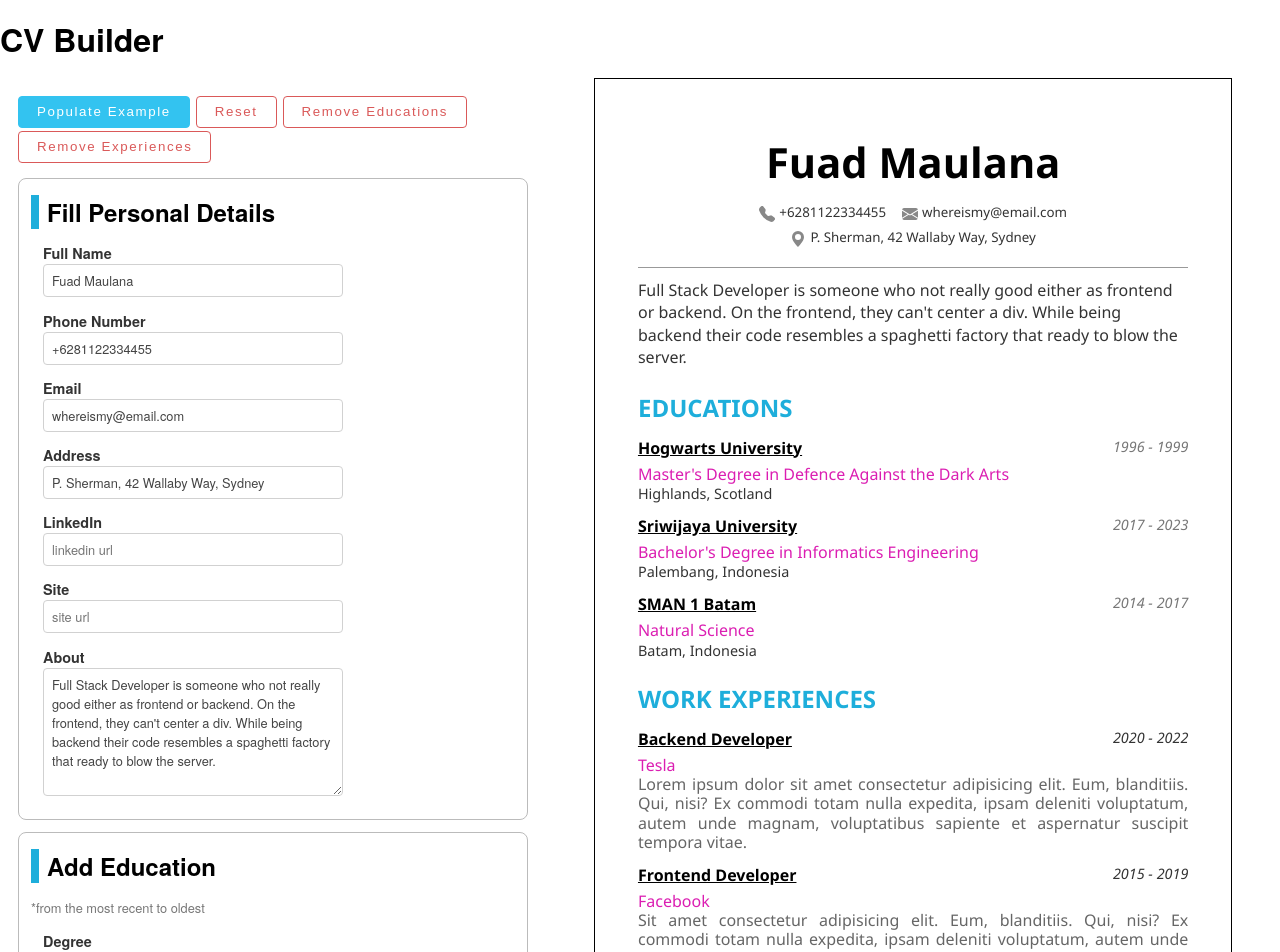
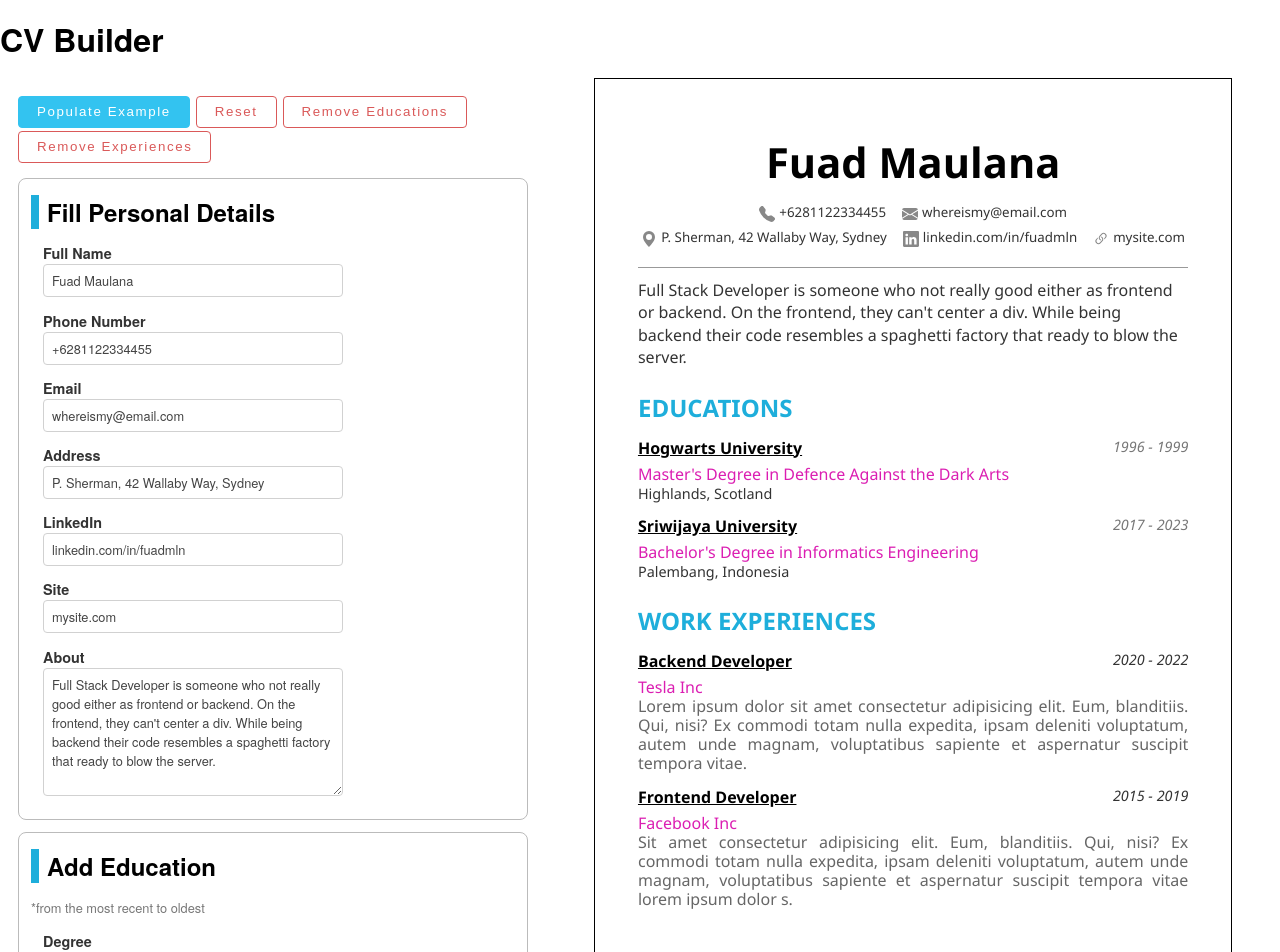
Before and after one commit to fuadmln/react-cvbuilder, a React (Vite) app: page / in a window 1280 px wide. Shown: the top 952 px of the page. Built offline with nearby package versions, Linux system fonts and the light colour scheme; the HTML template or start-up script is replaced by a standard one.

Commit message:
feat: add link and linkedin data in profile

```diff
--- a/src/dummy-data.js
+++ b/src/dummy-data.js
@@ -3,19 +3,12 @@ const bio = {
   email: 'whereismy@email.com',
   phone: '+6281122334455',
   address: 'P. Sherman, 42 Wallaby Way, Sydney',
+  link: 'mysite.com',
+  linkedin: 'linkedin.com/in/fuadmln',
   about: 'Full Stack Developer is someone who not really good either as frontend or backend. On the frontend, they can\'t center a div. While being backend their code resembles a spaghetti factory that ready to blow the server.'
 }
 
 const educations = [
-  {
-    id: 2221,
-    degree: 'school',
-    institution: 'SMAN 1 Batam',
-    major: 'Natural Science',
-    yearIn: 2014,
-    yearOut: 2017,
-    location: 'Batam, Indonesia'
-  },
   {
     id: 2222,
     degree: 'bachelor',
@@ -40,7 +33,7 @@ const experiences = [
   {
     id: 3331,
     position: 'Frontend Developer',
-    company: 'Facebook',
+    company: 'Facebook Inc',
     yearIn: '2015',
     yearOut: '2019',
     description: 'Sit amet consectetur adipisicing elit. Eum, blanditiis. Qui, nisi? Ex commodi totam nulla expedita, ipsam deleniti voluptatum, autem unde magnam, voluptatibus sapiente et aspernatur suscipit tempora vitae lorem ipsum dolor s.'
@@ -48,7 +41,7 @@ const experiences = [
   {
     id: 3332,
     position: 'Backend Developer',
-    company: 'Tesla',
+    company: 'Tesla Inc',
     yearIn: '2020',
     yearOut: '2022',
     description: 'Lorem ipsum dolor sit amet consectetur adipisicing elit. Eum, blanditiis. Qui, nisi? Ex commodi totam nulla expedita, ipsam deleniti voluptatum, autem unde magnam, voluptatibus sapiente et aspernatur suscipit tempora vitae.'
```
